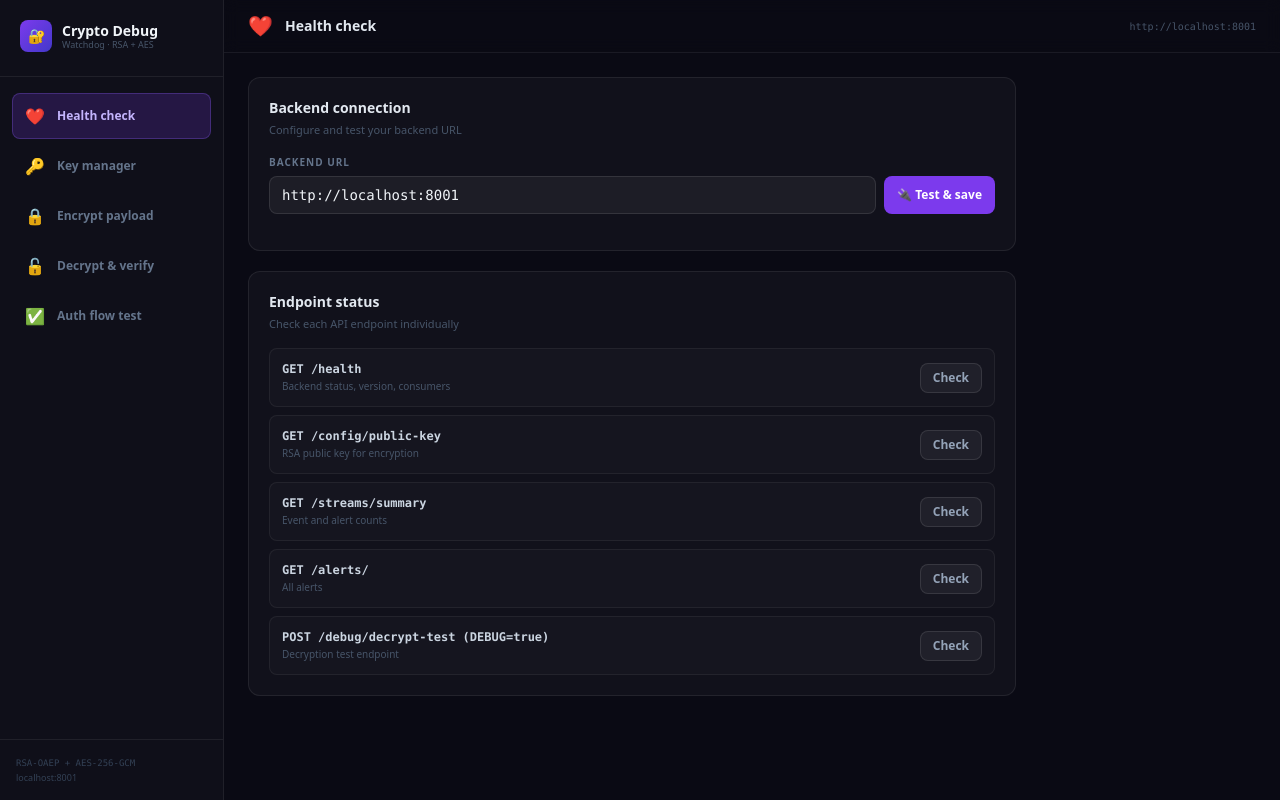
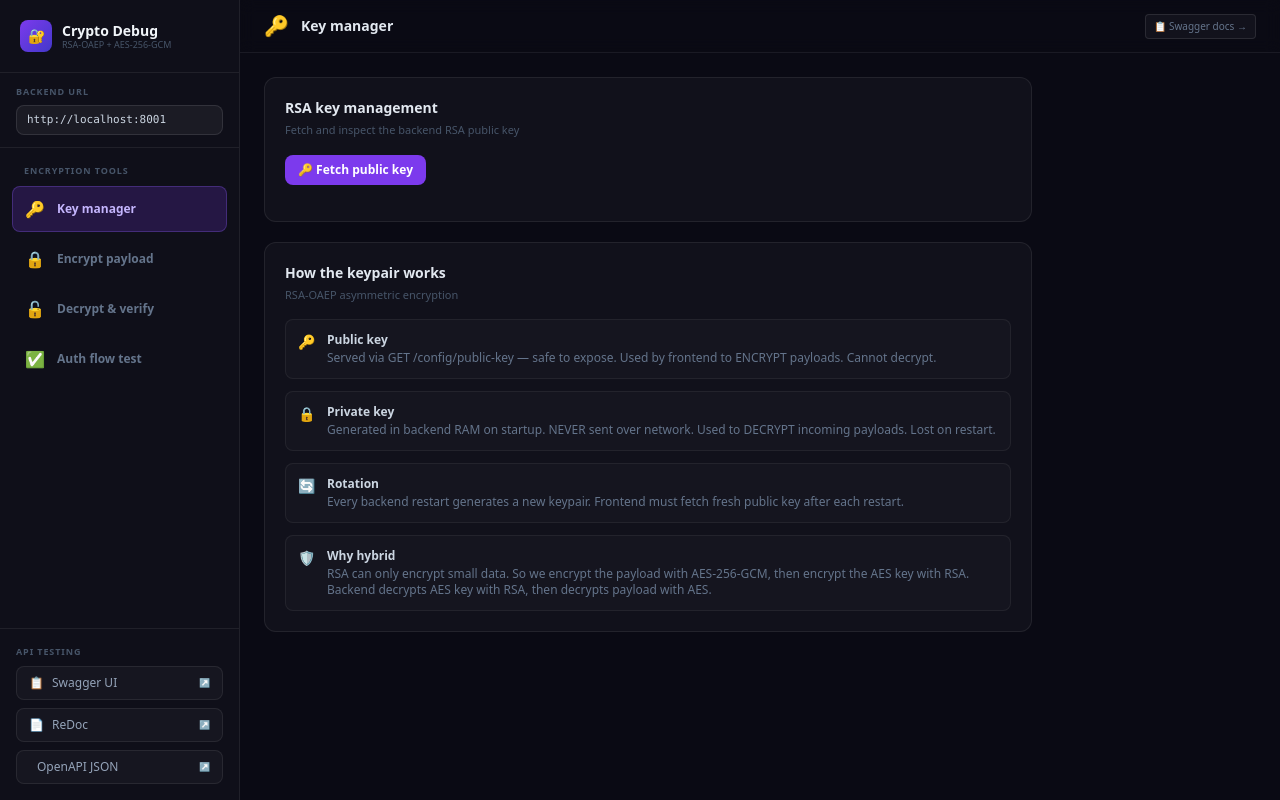
Before and after one commit to soundharrajm/Watch-dog-frontend, a React (Vite) app: page / in a window 1280 px wide. Built offline with nearby package versions, Linux system fonts and the light colour scheme.

Commit message:
watchdog-frontend-25

```diff
--- a/src/App.jsx
+++ b/src/App.jsx
@@ -1,68 +1,62 @@
 import { useState } from 'react'
 import Sidebar     from './components/Sidebar.jsx'
-import HealthCheck from './components/HealthCheck.jsx'
 import KeyManager  from './components/KeyManager.jsx'
 import Encryptor   from './components/Encryptor.jsx'
 import Decryptor   from './components/Decryptor.jsx'
 import AuthTester  from './components/AuthTester.jsx'
 
 const PAGES = [
-  { id: 'health',  label: 'Health check',    icon: '❤️' },
-  { id: 'key',     label: 'Key manager',     icon: '🔑' },
-  { id: 'encrypt', label: 'Encrypt payload', icon: '🔒' },
-  { id: 'decrypt', label: 'Decrypt & verify',icon: '🔓' },
-  { id: 'auth',    label: 'Auth flow test',  icon: '✅' },
+  { id: 'key',     label: 'Key manager',      icon: '🔑' },
+  { id: 'encrypt', label: 'Encrypt payload',  icon: '🔒' },
+  { id: 'decrypt', label: 'Decrypt & verify', icon: '🔓' },
+  { id: 'auth',    label: 'Auth flow test',   icon: '✅' },
 ]
 
-// Shared state passed down to all pages
 const DEFAULT_STATE = {
-  apiUrl    : localStorage.getItem('cd_api_url') || 'http://localhost:8001',
-  publicKey : null,   // CryptoKey object
+  apiUrl      : localStorage.getItem('cd_api_url') || 'http://localhost:8001',
+  publicKey   : null,
   publicKeyPem: '',
   fingerprint : '',
-  encrypted   : null, // { rsa, aes }
+  encrypted   : null,
   sessionToken: '',
 }
 
 export default function App() {
-  const [page,  setPage]  = useState('health')
+  const [page,  setPage]  = useState('key')
   const [state, setState] = useState(DEFAULT_STATE)
 
-  const update = (patch) => setState(p => ({ ...p, ...patch }))
-
-  const saveUrl = (url) => {
-    localStorage.setItem('cd_api_url', url)
-    update({ apiUrl: url })
-  }
-
+  const update  = (patch) => setState(p => ({ ...p, ...patch }))
+  const saveUrl = (url)   => { localStorage.setItem('cd_api_url', url); update({ apiUrl: url }) }
   const current = PAGES.find(p => p.id === page)
 
   return (
     <div className="flex h-screen overflow-hidden">
-      <Sidebar pages={PAGES} active={page} onSelect={setPage} apiUrl={state.apiUrl} />
+      <Sidebar pages={PAGES} active={page} onSelect={setPage} apiUrl={state.apiUrl} onSaveUrl={saveUrl} />
 
       <main className="flex-1 overflow-y-auto">
-        {/* Top bar */}
+        {/* Topbar */}
         <div className="sticky top-0 z-10 bg-[#0a0a14]/90 backdrop-blur border-b border-white/[0.07] px-6 py-3 flex items-center gap-3">
           <span className="text-xl">{current?.icon}</span>
           <h1 className="text-sm font-bold text-slate-200">{current?.label}</h1>
-          <div className="ml-auto flex items-center gap-2">
-            <span className="text-[10px] text-slate-600 font-mono">{state.apiUrl}</span>
+          <div className="ml-auto flex items-center gap-3">
             {state.publicKey && (
               <span className="text-[10px] px-2 py-0.5 rounded border border-emerald-500/25 bg-emerald-500/10 text-emerald-400 font-bold">KEY LOADED</span>
             )}
             {state.sessionToken && (
               <span className="text-[10px] px-2 py-0.5 rounded border border-violet-500/25 bg-violet-500/10 text-violet-400 font-bold">AUTHENTICATED</span>
             )}
+            <a href={`${state.apiUrl}/docs`} target="_blank" rel="noreferrer"
+              className="text-[10px] px-2 py-1 rounded border border-white/[0.1] bg-white/[0.04] text-slate-500 hover:text-slate-300 transition-colors">
+              📋 Swagger docs →
+            </a>
           </div>
         </div>
 
         <div className="p-6">
-          {page === 'health'  && <HealthCheck state={state} update={update} saveUrl={saveUrl} />}
-          {page === 'key'     && <KeyManager  state={state} update={update} />}
-          {page === 'encrypt' && <Encryptor   state={state} update={update} />}
-          {page === 'decrypt' && <Decryptor   state={state} update={update} />}
-          {page === 'auth'    && <AuthTester  state={state} update={update} />}
+          {page === 'key'     && <KeyManager state={state} update={update} />}
+          {page === 'encrypt' && <Encryptor  state={state} update={update} />}
+          {page === 'decrypt' && <Decryptor  state={state} update={update} />}
+          {page === 'auth'    && <AuthTester state={state} update={update} />}
         </div>
       </main>
     </div>
--- a/src/components/Sidebar.jsx
+++ b/src/components/Sidebar.jsx
@@ -1,19 +1,39 @@
-export default function Sidebar({ pages, active, onSelect, apiUrl }) {
+import { useState } from 'react'
+
+export default function Sidebar({ pages, active, onSelect, apiUrl, onSaveUrl }) {
+  const [url, setUrl] = useState(apiUrl)
+
+  const save = () => onSaveUrl(url)
+
   return (
-    <aside className="w-56 flex-shrink-0 bg-white/[0.02] border-r border-white/[0.07] flex flex-col">
+    <aside className="w-60 flex-shrink-0 bg-white/[0.02] border-r border-white/[0.07] flex flex-col">
       {/* Logo */}
       <div className="px-5 py-5 border-b border-white/[0.07]">
-        <div className="flex items-center gap-2.5 mb-1">
+        <div className="flex items-center gap-2.5">
           <div className="w-8 h-8 rounded-lg bg-gradient-to-br from-violet-600 to-indigo-700 flex items-center justify-center text-sm">🔐</div>
           <div>
             <p className="text-sm font-bold leading-tight">Crypto Debug</p>
-            <p className="text-[9px] text-slate-600 leading-tight">Watchdog · RSA + AES</p>
+            <p className="text-[9px] text-slate-600 leading-tight">RSA-OAEP + AES-256-GCM</p>
           </div>
         </div>
       </div>
 
+      {/* Backend URL */}
+      <div className="px-4 py-3 border-b border-white/[0.07]">
+        <p className="text-[9px] font-bold uppercase tracking-widest text-slate-600 mb-1.5">Backend URL</p>
+        <input
+          value={url}
+          onChange={e => setUrl(e.target.value)}
+          onBlur={save}
+          onKeyDown={e => e.key === 'Enter' && save()}
+          className="w-full bg-white/[0.05] border border-white/[0.1] rounded-lg px-2.5 py-1.5 text-[11px] font-mono text-slate-300 outline-none focus:border-violet-500"
+          placeholder="http://localhost:8001"
+        />
+      </div>
+
       {/* Nav */}
       <nav className="flex-1 px-3 py-4 space-y-1">
+        <p className="text-[9px] font-bold uppercase tracking-widest text-slate-600 px-3 mb-2">Encryption tools</p>
         {pages.map(p => (
           <button key={p.id} onClick={() => onSelect(p.id)}
             className={`w-full flex items-center gap-3 px-3 py-2.5 rounded-lg text-xs font-semibold transition-all text-left
@@ -26,10 +46,27 @@ export default function Sidebar({ pages, active, onSelect, apiUrl }) {
         ))}
       </nav>
 
-      {/* Footer */}
-      <div className="px-4 py-4 border-t border-white/[0.07]">
-        <p className="text-[9px] text-slate-700 font-mono leading-relaxed">RSA-OAEP + AES-256-GCM</p>
-        <p className="text-[9px] text-slate-700 truncate">{apiUrl?.replace(/https?:\/\//, '')}</p>
+      {/* Swagger link */}
+      <div className="px-4 py-4 border-t border-white/[0.07] space-y-2">
+        <p className="text-[9px] font-bold uppercase tracking-widest text-slate-600 mb-2">API testing</p>
+        <a href={`${url}/docs`} target="_blank" rel="noreferrer"
+          className="flex items-center gap-2 px-3 py-2 rounded-lg border border-white/[0.08] bg-white/[0.03] text-xs text-slate-400 hover:text-slate-200 hover:bg-white/[0.06] transition-all">
+          <span>📋</span>
+          <span>Swagger UI</span>
+          <span className="ml-auto text-[9px] text-slate-600">↗</span>
+        </a>
+        <a href={`${url}/redoc`} target="_blank" rel="noreferrer"
+          className="flex items-center gap-2 px-3 py-2 rounded-lg border border-white/[0.08] bg-white/[0.03] text-xs text-slate-400 hover:text-slate-200 hover:bg-white/[0.06] transition-all">
+          <span>📄</span>
+          <span>ReDoc</span>
+          <span className="ml-auto text-[9px] text-slate-600">↗</span>
+        </a>
+        <a href={`${url}/openapi.json`} target="_blank" rel="noreferrer"
+          className="flex items-center gap-2 px-3 py-2 rounded-lg border border-white/[0.08] bg-white/[0.03] text-xs text-slate-400 hover:text-slate-200 hover:bg-white/[0.06] transition-all">
+          <span>{ }</span>
+          <span>OpenAPI JSON</span>
+          <span className="ml-auto text-[9px] text-slate-600">↗</span>
+        </a>
       </div>
     </aside>
   )
```
